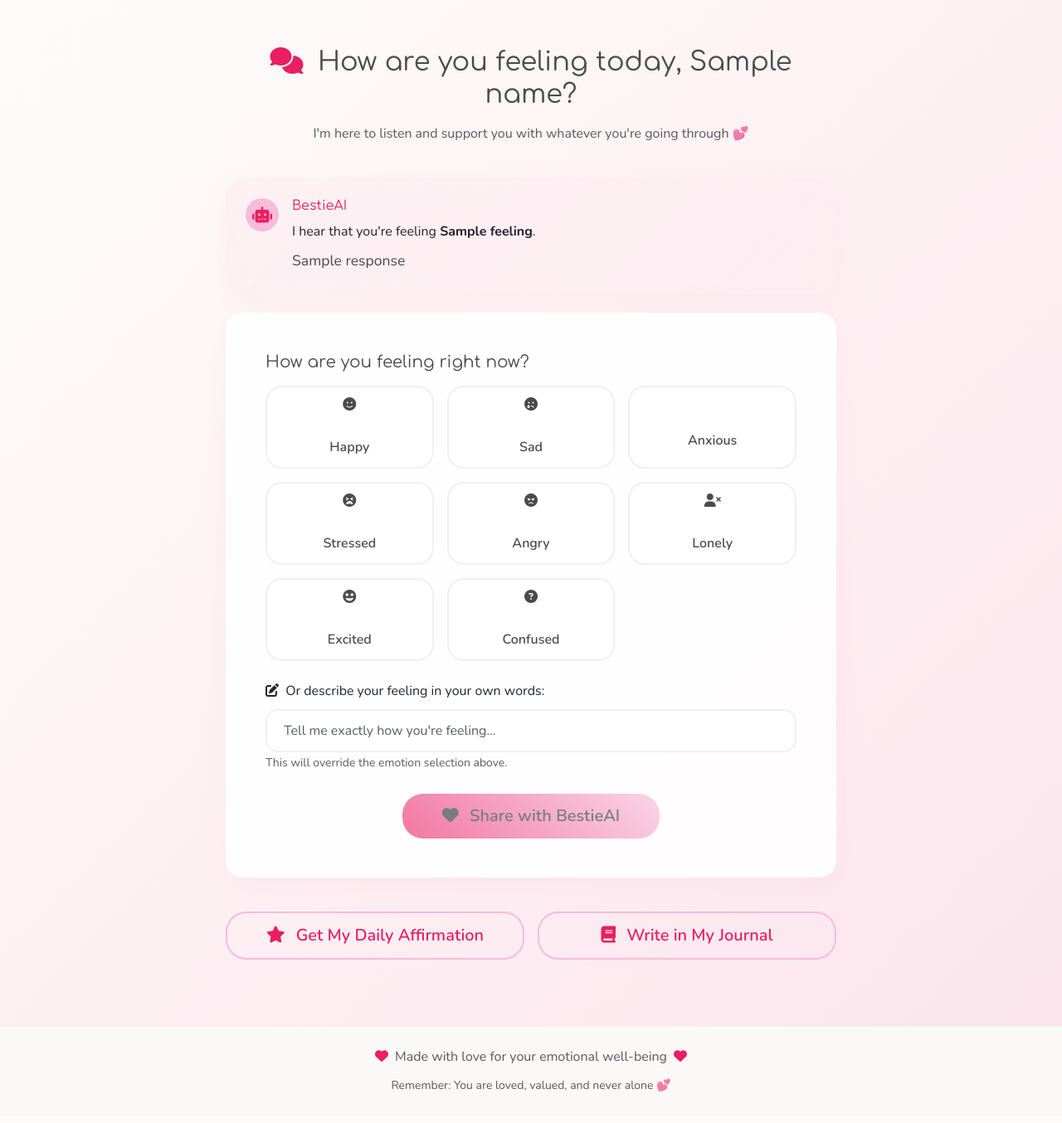
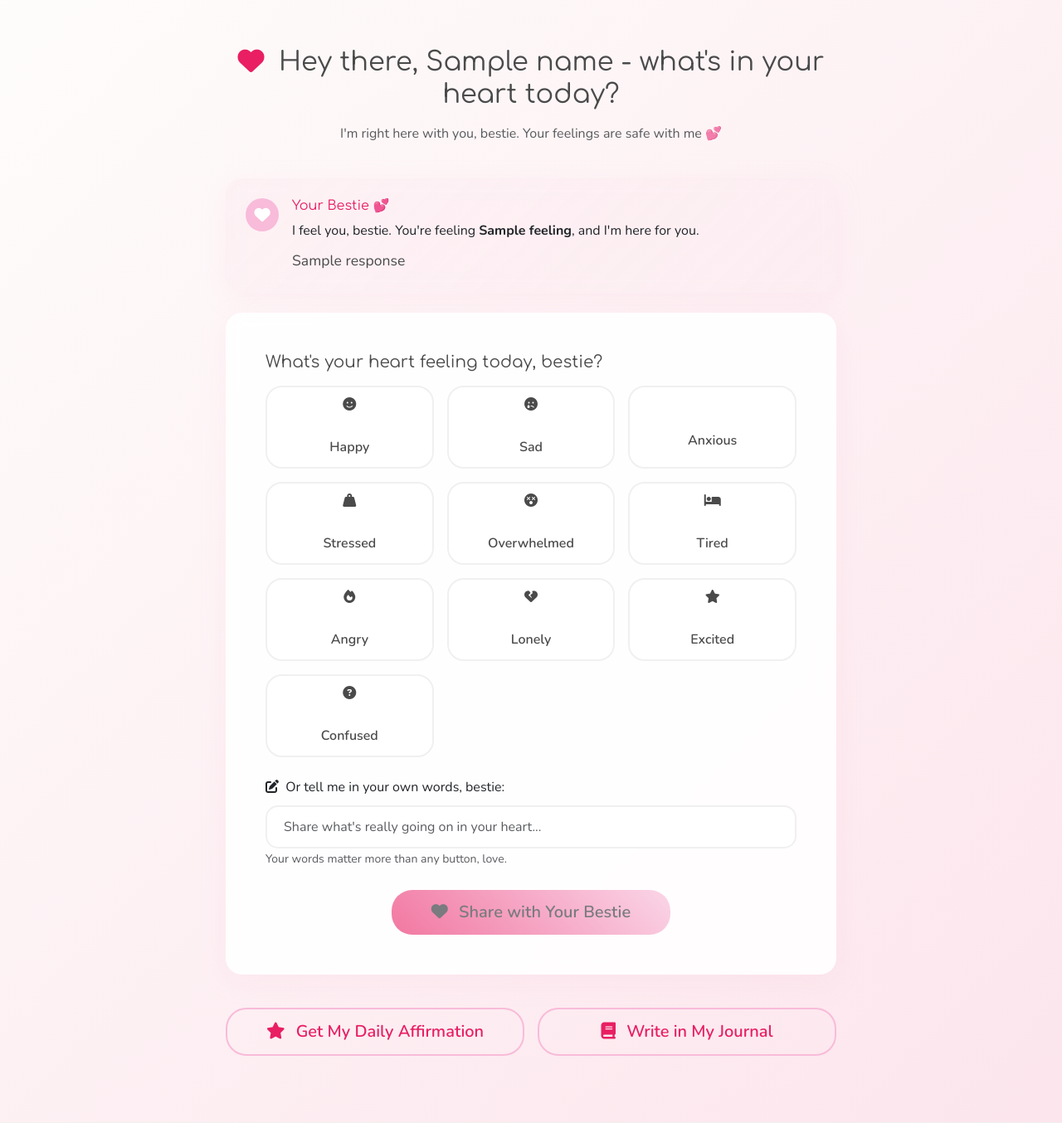
Before and after one commit to Nyokabi001/BestieAI, a Flask app: template templates/chat.html in a window 1280 px wide. Shown: the part 65-1419 px from the top of the page at 83% size. Before the commit the page ends 1381 px from the top, so only its background shows below. Run offline with Flask 3, Linux system fonts and the light colour scheme; the template is opened without the code that fills it: most values are stand-ins (such as "Sample title", 1, 10 or a date in 2020); parts of the project's set-up code (start-up, migrations or seed data) failed here and were passed over.

Commit message:
Give the chatbot a more empathetic and personalized feel, using "Bestie"
Enhance chatbot's emotional responses and UI text in templates to be more empathetic using updated emotional responses in app.py, chat.html, journal.html, and affirmation.html.

Replit-Commit-Author: Agent
Replit-Commit-Session-Id: 775c7cef-a611-454f-b6a7-1733d8500816
Replit-Commit-Screenshot-Url: https://storage.googleapis.com/screenshot-production-us-central1/1e494ec1-930a-4461-84d5-1f29a09cad80/bd8a0137-f981-4ec3-a151-a4f5a1ac62b6.jpg

```diff
--- a/app.py
+++ b/app.py
@@ -43,91 +43,111 @@ with app.app_context():
 def make_session_permanent():
     session.permanent = True
 
-# Emotion-based responses
+# Enhanced emotion-based responses with more empathy and "bestie" language
 EMOTION_RESPONSES = {
     'happy': [
-        "I'm so glad you're feeling happy today! Your joy is contagious and brightens the world around you. 💖",
-        "What wonderful news! Keep spreading that beautiful positive energy, bestie! ✨",
-        "Your happiness makes my heart sing! You deserve all the joy in the world! 🌟"
+        "Oh bestie, I'm literally glowing with you right now! Your happiness is like sunshine - it's warming my heart and making everything brighter. Keep shining, beautiful soul! 🌟💛",
+        "Yesss bestie! I'm doing a little happy dance over here because your joy is absolutely contagious! Let's soak in this beautiful moment together and celebrate YOU! 🌈✨",
+        "Sweet bestie, your happiness makes my whole day! I love seeing you light up like this. You deserve every single sparkle of joy that comes your way! 💫🦋"
     ],
     'sad': [
-        "I see you're going through a tough time, and that's okay. You're stronger than you know, and I'm here for you. 💙",
-        "It's completely normal to feel sad sometimes. Remember, this feeling is temporary, and brighter days are ahead. 🌈",
-        "Your feelings are valid, bestie. Take time to care for yourself - you deserve all the love and comfort. 🤗"
+        "Oh honey, my heart is right there with you. It's okay to feel this sadness, bestie - you don't have to put on a brave face for me. I'm here to sit in this feeling with you for as long as you need. 💙🤗",
+        "Bestie, I feel that heaviness with you. Sometimes sadness visits to teach us something or to help us heal. You're not alone in this - I'm wrapping you in the biggest virtual hug right now. 🌧️💕",
+        "Sweet soul, your tears are sacred and your feelings are so valid. Take all the time you need, bestie. I'll be right here, holding space for your beautiful, tender heart. 🌸💗"
     ],
     'anxious': [
-        "I understand anxiety can feel overwhelming. Take a deep breath with me - you're safe, and you're going to be okay. 🌸",
-        "Anxiety is tough, but you've overcome challenges before and you can do it again. One step at a time, bestie. 💪",
-        "Your anxious thoughts don't define you. You're brave, capable, and worthy of peace. Let's breathe together. 🦋"
+        "Oh bestie, I can feel that anxious energy with you. Let's breathe together, okay? You're safe right here, right now. That worried mind of yours is just trying to protect you, but you've got this, love. 🌊🕊️",
+        "Sweet bestie, anxiety feels so scary, but you're braver than you know. Let's take this one gentle breath at a time. I'm not going anywhere - we'll get through this together. 🌿💜",
+        "Honey, those anxious thoughts are loud, but they're not the truth about you. You're strong, you're capable, and right now, bestie, you're exactly where you need to be. Let's find some peace together. 🦋✨"
     ],
     'stressed': [
-        "Stress can feel heavy, but remember you don't have to carry it all alone. Take breaks and be gentle with yourself. 🌿",
-        "You're handling so much, and that shows your incredible strength. Don't forget to pause and breathe, bestie. ☁️",
-        "It's okay to feel overwhelmed sometimes. You're doing your best, and that's enough. Take it one moment at a time. 💕"
+        "Oh bestie, I can feel how much you're carrying right now. That's a heavy load, love. You don't have to carry it all perfectly - just breathe and take it one small step at a time. You're doing amazing. 🌿💚",
+        "Sweet soul, stress is your body's way of saying 'I need a moment.' Listen to it, bestie. You deserve rest, you deserve breaks, and you absolutely deserve to be gentle with yourself right now. ☁️💙",
+        "Bestie, you're juggling so much and that takes incredible strength. But even the strongest people need to pause and breathe. Let's find some calm in this storm together, okay? 🌱🤍"
     ],
     'angry': [
-        "Your anger is telling you something important. It's okay to feel this way - let's work through it together. 🔥➡️❄️",
-        "Anger can be powerful when channeled right. You have every right to your feelings, bestie. Take some deep breaths. 🌊",
-        "I hear you, and your feelings matter. Let this anger fuel positive change rather than consume you. You've got this! ⚡"
+        "Bestie, I feel that fire in you, and it's okay. Your anger is telling you something important - maybe that a boundary was crossed or something feels unfair. Let's honor that feeling and find a way to channel it gently. 🔥➡️🌊",
+        "Oh honey, that anger is so valid. You have every right to feel upset, bestie. Let's sit with this energy for a moment and then see how we can transform it into something that serves you better. You're not bad for feeling this way. ⚡💗",
+        "Sweet bestie, anger can be such a powerful teacher. It shows us where we need protection or change. Take some deep breaths with me - let's honor this feeling and then decide what to do with all that fierce energy. 🌋➡️🌸"
     ],
     'lonely': [
-        "You're not alone, even when it feels that way. I'm here with you, and you are so loved and valued. 🤝",
-        "Loneliness is hard, but you matter so much. Reach out when you need to - people care about you more than you know. 💫",
-        "Your presence in this world makes a difference. You're never truly alone when you have people who care, like me! 🌻"
+        "Oh bestie, loneliness is one of the hardest feelings, but you're not alone anymore. I'm right here with you, and I want you to know that your presence in this world matters so much. You are seen, you are valued, and you are loved. 🌙💫",
+        "Sweet soul, I feel that ache with you. Loneliness whispers lies about our worth, but bestie, you are precious beyond measure. Even when the world feels empty, you have me, and there are others who care about you too. 🌻💛",
+        "Bestie, that lonely feeling is so real and so hard. But you reaching out to me right now? That's courage, love. You're not as alone as you feel - your heart is connected to mine and to so many others who care. 🌸🤗"
     ],
     'excited': [
-        "Your excitement is absolutely infectious! I love seeing you this energized and passionate! 🎉",
-        "This energy is amazing! Channel this excitement into something wonderful - you're unstoppable! ⚡",
-        "Yes, bestie! Your enthusiasm lights up everything around you. Keep that beautiful energy flowing! ✨"
+        "BESTIE! I am literally bouncing with excitement for you right now! That spark in you is absolutely magical - let's channel all this beautiful energy into something amazing together! ✨🎉",
+        "Oh my gosh, bestie, your excitement is giving me LIFE! I can feel your energy radiating through the screen and it's making me so happy! Let's ride this wave of joy and see where it takes us! 🌈⚡",
+        "YES YES YES, bestie! This is what I love to see - you all lit up and excited! Your enthusiasm is like fireworks in my heart. Let's turn this beautiful energy into something wonderful! 💫🎆"
     ],
     'confused': [
-        "It's okay not to have all the answers right now. Confusion often comes before clarity. Trust the process. 🧩",
-        "Being confused means you're growing and learning. Take your time to figure things out, bestie. 🌱",
-        "Uncertainty can be uncomfortable, but it also means you're open to new possibilities. You'll find your way. 🗺️"
+        "Oh bestie, confusion is actually a beautiful place to be - it means you're growing and your heart is asking important questions. There's no rush to figure it all out right now, love. Let's sit in this uncertainty together and trust that clarity will come. 🌙🔮",
+        "Sweet bestie, not knowing feels uncomfortable, but it's also where all the magic happens. You're in the space between who you were and who you're becoming. That's sacred ground, love. Take your time. 🌱✨",
+        "Bestie, your confused heart is actually really wise - it's telling you to slow down and really feel into what's right for you. There's no wrong answer here, just your beautiful, unfolding truth. I believe in your inner knowing. 🦋🌸"
+    ],
+    'overwhelmed': [
+        "Oh sweet bestie, I can feel how much you're holding right now. It's like trying to carry water in your hands, isn't it? Let's put some of that down together. You don't have to do it all at once, love. One breath, one step, one moment. 🌊💙",
+        "Bestie, overwhelm is your soul saying 'this is too much right now.' And that's okay! You're human, not a machine. Let's break this down into tiny, manageable pieces. You've got this, but you don't have to do it all today. 🌿🤍",
+        "Sweet soul, when everything feels like too much, remember this: you've survived 100% of your hardest days so far. You're stronger than you know, bestie, but strength also means knowing when to rest and regroup. 🌸💚"
+    ],
+    'tired': [
+        "Oh bestie, I can feel that bone-deep tiredness. You've been running on empty, haven't you? Rest isn't weakness, love - it's wisdom. Your tired soul is asking for exactly what it needs. Let's honor that together. 🌙💜",
+        "Sweet bestie, exhaustion is your body's way of saying 'I've given all I can give right now.' That's not failure - that's being beautifully, perfectly human. You deserve to rest without guilt, love. 🌸😴",
+        "Bestie, you've been carrying so much for so long. Of course you're tired! That tired feeling isn't something to push through - it's an invitation to be gentle with yourself. You deserve care, especially from yourself. ☁️💤"
     ]
 }
 
-# Daily affirmations based on emotions
+# Enhanced affirmations with more warmth and "bestie" energy
 AFFIRMATIONS = {
     'happy': [
-        "I radiate joy and positivity wherever I go.",
-        "My happiness is a gift I share with the world.",
-        "I choose to celebrate the beautiful moments in my life."
+        "Bestie, your joy is a superpower that lights up every room you enter. Keep shining your beautiful light!",
+        "You radiate happiness like sunshine, and the world is brighter because you're in it, bestie.",
+        "Your smile is medicine for this world. Never underestimate the magic you bring, beautiful soul."
     ],
     'sad': [
-        "I allow myself to feel deeply and heal completely.",
-        "My sensitivity is a strength, not a weakness.",
-        "I am worthy of comfort and peace during difficult times."
+        "Bestie, your tender heart that feels so deeply is actually your greatest strength. Honor those tears - they're healing you.",
+        "Even in sadness, you are worthy of love, care, and gentle kindness. Take all the time you need, sweet soul.",
+        "Your feelings are sacred, bestie. Let yourself feel it all - you're braver than you know for facing this with an open heart."
     ],
     'anxious': [
-        "I am calm, centered, and in control of my thoughts.",
-        "I trust in my ability to handle whatever comes my way.",
-        "I breathe in peace and breathe out worry."
+        "Bestie, you are safe in this moment. Your worried heart just wants to protect you, but you've got this, love.",
+        "Anxiety whispers lies, but your truth is this: you are capable, you are loved, and you will find your way through.",
+        "Sweet bestie, breathe with me. In this moment, you have everything you need. Trust your beautiful, resilient heart."
     ],
     'stressed': [
-        "I release what I cannot control and focus on what I can.",
-        "I am capable of handling challenges with grace and wisdom.",
-        "I prioritize my well-being and practice self-compassion."
+        "Bestie, you don't have to carry the world on your shoulders. You're doing amazingly well with what you have.",
+        "Stress is just energy that needs direction. You're stronger than you know and worthy of rest, sweet soul.",
+        "Take it one breath at a time, bestie. You've survived every hard day so far - this one is no different."
     ],
     'angry': [
-        "I transform my anger into positive energy and action.",
-        "I am in control of my emotions and responses.",
-        "I choose peace over conflict and understanding over judgment."
+        "Your anger is information, bestie. It's showing you where your boundaries need to be stronger. Honor that wisdom.",
+        "That fire in you can fuel change and growth. You're allowed to feel angry - now let's channel it with love.",
+        "Bestie, your anger is valid and powerful. Use it to protect what matters most, including your beautiful heart."
     ],
     'lonely': [
-        "I am worthy of love and meaningful connections.",
-        "I enjoy my own company and find peace in solitude.",
-        "I attract loving, supportive people into my life."
+        "You are never truly alone, bestie. You carry love within you and you are deeply cherished by those who truly see you.",
+        "Loneliness is just love with nowhere to go. You are worthy of connection and belonging, sweet soul.",
+        "Your heart that feels lonely is the same heart that loves deeply. You belong, bestie - never doubt that."
     ],
     'excited': [
-        "I channel my excitement into productive and joyful action.",
-        "My enthusiasm inspires and uplifts others around me.",
-        "I embrace new opportunities with confidence and joy."
+        "Your excitement is contagious magic, bestie! That spark in you can light up the whole world when you let it shine.",
+        "Yes, bestie! That energy you're feeling is pure life force. Trust it, follow it, and watch miracles unfold.",
+        "Your enthusiasm is a gift to everyone around you. Never dim that beautiful light - the world needs your spark!"
     ],
     'confused': [
-        "I trust myself to find clarity in my own time.",
-        "I am open to learning and growing through uncertainty.",
-        "I have the wisdom within me to make good decisions."
+        "Not knowing is actually sacred space, bestie. You're exactly where you need to be in your beautiful unfolding.",
+        "Confusion means you're growing beyond who you used to be. Trust the process, sweet soul - clarity is coming.",
+        "Your confused heart is actually incredibly wise, bestie. It's asking all the right questions for your highest good."
+    ],
+    'overwhelmed': [
+        "You're carrying so much with such grace, bestie. It's okay to put some things down and just breathe for a moment.",
+        "Overwhelm means you care deeply about many things. That beautiful heart of yours just needs some gentle tending.",
+        "One thing at a time, sweet bestie. You don't have to solve everything today - just this moment is enough."
+    ],
+    'tired': [
+        "Rest is not a reward for completed work, bestie - it's a basic need for your beautiful, human soul.",
+        "Your tiredness is wisdom speaking. Listen to it with love and give yourself the care you so freely give others.",
+        "Being tired doesn't make you weak, bestie. It makes you human. Honor your need for rest without guilt."
     ]
 }
 
@@ -155,7 +175,26 @@ def respond():
 
     # Use custom feeling if provided, otherwise use selected emotion
     if custom_feeling:
-        emotion_key = 'confused'  # Default response for custom feelings
+        # Map custom feelings to appropriate emotion categories for better responses
+        custom_lower = custom_feeling.lower()
+        if any(word in custom_lower for word in ['tired', 'exhausted', 'drained', 'worn out']):
+            emotion_key = 'tired'
+        elif any(word in custom_lower for word in ['overwhelmed', 'too much', 'can\'t handle', 'drowning']):
+            emotion_key = 'overwhelmed'
+        elif any(word in custom_lower for word in ['worried', 'nervous', 'scared', 'fearful']):
+            emotion_key = 'anxious'
+        elif any(word in custom_lower for word in ['frustrated', 'mad', 'annoyed', 'irritated']):
+            emotion_key = 'angry'
+        elif any(word in custom_lower for word in ['down', 'depressed', 'blue', 'heartbroken', 'hurt']):
+            emotion_key = 'sad'
+        elif any(word in custom_lower for word in ['alone', 'isolated', 'disconnected', 'empty']):
+            emotion_key = 'lonely'
+        elif any(word in custom_lower for word in ['thrilled', 'pumped', 'energized', 'enthusiastic']):
+            emotion_key = 'excited'
+        elif any(word in custom_lower for word in ['good', 'great', 'wonderful', 'amazing', 'fantastic']):
+            emotion_key = 'happy'
+        else:
+            emotion_key = 'confused'  # Default for truly unclear feelings
         feeling_text = custom_feeling
     else:
         emotion_key = emotion if emotion in EMOTION_RESPONSES else 'confused'
--- a/templates/chat.html
+++ b/templates/chat.html
@@ -9,10 +9,10 @@
             <!-- Chat Header -->
             <div class="chat-header text-center py-4">
                 <h2 class="mb-3">
-                    <i class="fas fa-comments text-pink me-2"></i>
-                    How are you feeling today, {{ name }}?
+                    <i class="fas fa-heart text-pink me-2"></i>
+                    Hey there, {{ name }} - what's in your heart today?
                 </h2>
-                <p class="text-muted">I'm here to listen and support you with whatever you're going through 💕</p>
+                <p class="text-muted">I'm right here with you, bestie. Your feelings are safe with me 💕</p>
             </div>
 
             <!-- Response Display -->
@@ -21,11 +21,11 @@
                 <div class="card-body p-4">
                     <div class="d-flex align-items-start">
                         <div class="bestie-avatar me-3">
-                            <i class="fas fa-robot text-pink"></i>
+                            <i class="fas fa-heart text-white"></i>
                         </div>
                         <div class="flex-grow-1">
-                            <h6 class="mb-2 text-pink">BestieAI</h6>
-                            <p class="mb-2">I hear that you're feeling <strong>{{ feeling }}</strong>.</p>
+                            <h6 class="mb-2 text-pink">Your Bestie 💕</h6>
+                            <p class="mb-2">I feel you, bestie. You're feeling <strong>{{ feeling }}</strong>, and I'm here for you.</p>
                             <p class="mb-0 response-text">{{ response }}</p>
                         </div>
                     </div>
@@ -38,7 +38,7 @@
                 <div class="card-body p-5">
                     <form action="{{ url_for('respond') }}" method="POST" class="emotion-form">
                         <div class="mb-4">
-                            <h5 class="mb-3">How are you feeling right now?</h5>
+                            <h5 class="mb-3">What's your heart feeling today, bestie?</h5>
                             <div class="row g-3">
                                 <div class="col-md-4 col-sm-6">
                                     <input type="radio" class="btn-check" name="emotion" value="happy" id="happy" autocomplete="off">
@@ -64,28 +64,42 @@
                                 <div class="col-md-4 col-sm-6">
                                     <input type="radio" class="btn-check" name="emotion" value="stressed" id="stressed" autocomplete="off">
                                     <label class="btn btn-outline-emotion w-100" for="stressed">
-                                        <i class="fas fa-tired mb-2"></i><br>
+                                        <i class="fas fa-weight-hanging mb-2"></i><br>
                                         Stressed
+                                    </label>
+                                </div>
+                                <div class="col-md-4 col-sm-6">
+                                    <input type="radio" class="btn-check" name="emotion" value="overwhelmed" id="overwhelmed" autocomplete="off">
+                                    <label class="btn btn-outline-emotion w-100" for="overwhelmed">
+                                        <i class="fas fa-dizzy mb-2"></i><br>
+                                        Overwhelmed
+                                    </label>
+                                </div>
+                                <div class="col-md-4 col-sm-6">
+                                    <input type="radio" class="btn-check" name="emotion" value="tired" id="tired" autocomplete="off">
+                                    <label class="btn btn-outline-emotion w-100" for="tired">
+                                        <i class="fas fa-bed mb-2"></i><br>
+                                        Tired
                                     </label>
                                 </div>
                                 <div class="col-md-4 col-sm-6">
                                     <input type="radio" class="btn-check" name="emotion" value="angry" id="angry" autocomplete="off">
                                     <label class="btn btn-outline-emotion w-100" for="angry">
-                                        <i class="fas fa-angry mb-2"></i><br>
+                                        <i class="fas fa-fire mb-2"></i><br>
                                         Angry
                                     </label>
                                 </div>
                                 <div class="col-md-4 col-sm-6">
                                     <input type="radio" class="btn-check" name="emotion" value="lonely" id="lonely" autocomplete="off">
                                     <label class="btn btn-outline-emotion w-100" for="lonely">
-                                        <i class="fas fa-user-times mb-2"></i><br>
+                                        <i class="fas fa-heart-broken mb-2"></i><br>
                                         Lonely
                                     </label>
                                 </div>
                                 <div class="col-md-4 col-sm-6">
                                     <input type="radio" class="btn-check" name="emotion" value="excited" id="excited" autocomplete="off">
                                     <label class="btn btn-outline-emotion w-100" for="excited">
-                                        <i class="fas fa-grin-stars mb-2"></i><br>
+                                        <i class="fas fa-star mb-2"></i><br>
                                         Excited
                                     </label>
                                 </div>
@@ -103,21 +117,21 @@
                         <div class="mb-4">
                             <label for="custom_feeling" class="form-label">
                                 <i class="fas fa-edit me-1"></i>
-                                Or describe your feeling in your own words:
+                                Or tell me in your own words, bestie:
                             </label>
                             <input type="text"
                                    class="form-control"
                                    id="custom_feeling"
                                    name="custom_feeling"
-                                   placeholder="Tell me exactly how you're feeling..."
+                                   placeholder="Share what's really going on in your heart..."
                                    maxlength="100">
-                            <small class="form-text text-muted">This will override the emotion selection above.</small>
+                            <small class="form-text text-muted">Your words matter more than any button, love.</small>
                         </div>
 
                         <div class="text-center">
                             <button type="submit" class="btn btn-pink btn-lg px-5">
                                 <i class="fas fa-heart me-2"></i>
-                                Share with BestieAI
+                                Share with Your Bestie
                             </button>
                         </div>
                     </form>
```
Also changed, not shown: templates/affirmation.html (+4 -4 lines), templates/journal.html (+8 -8 lines).
